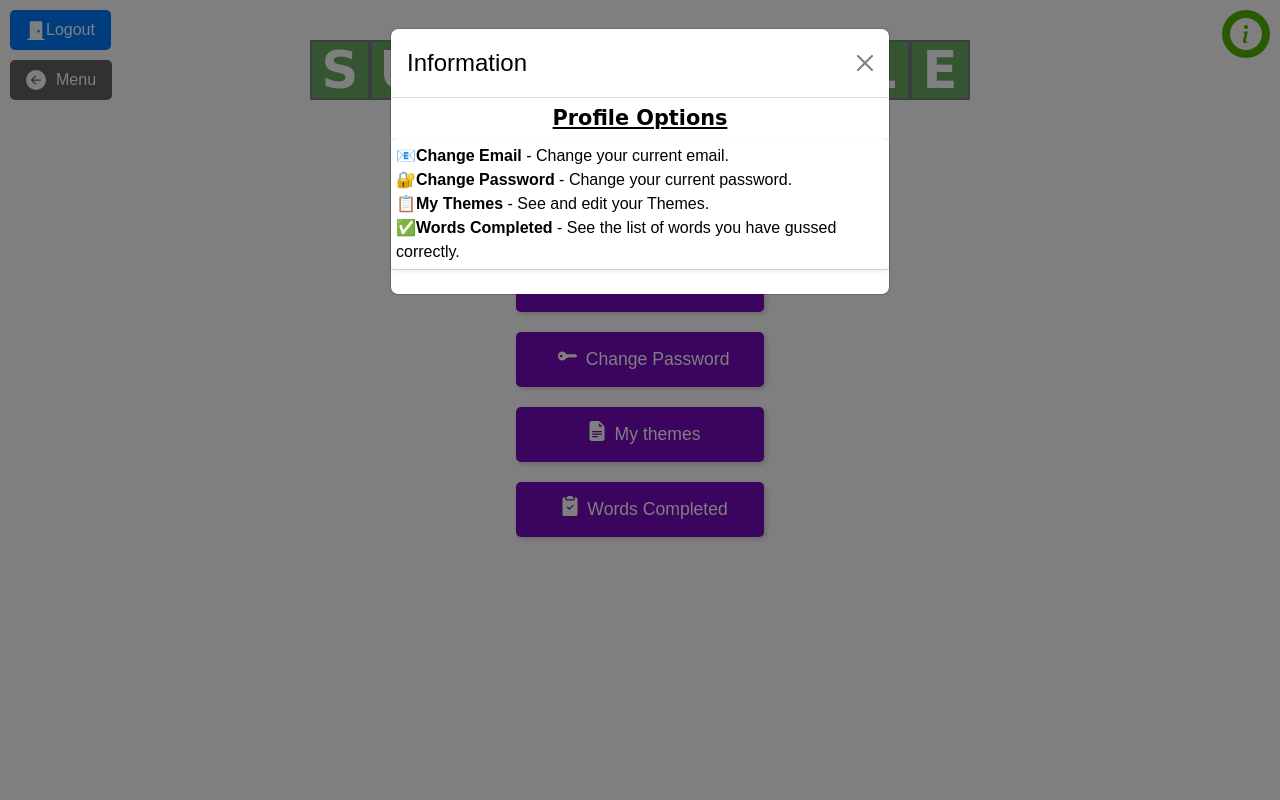
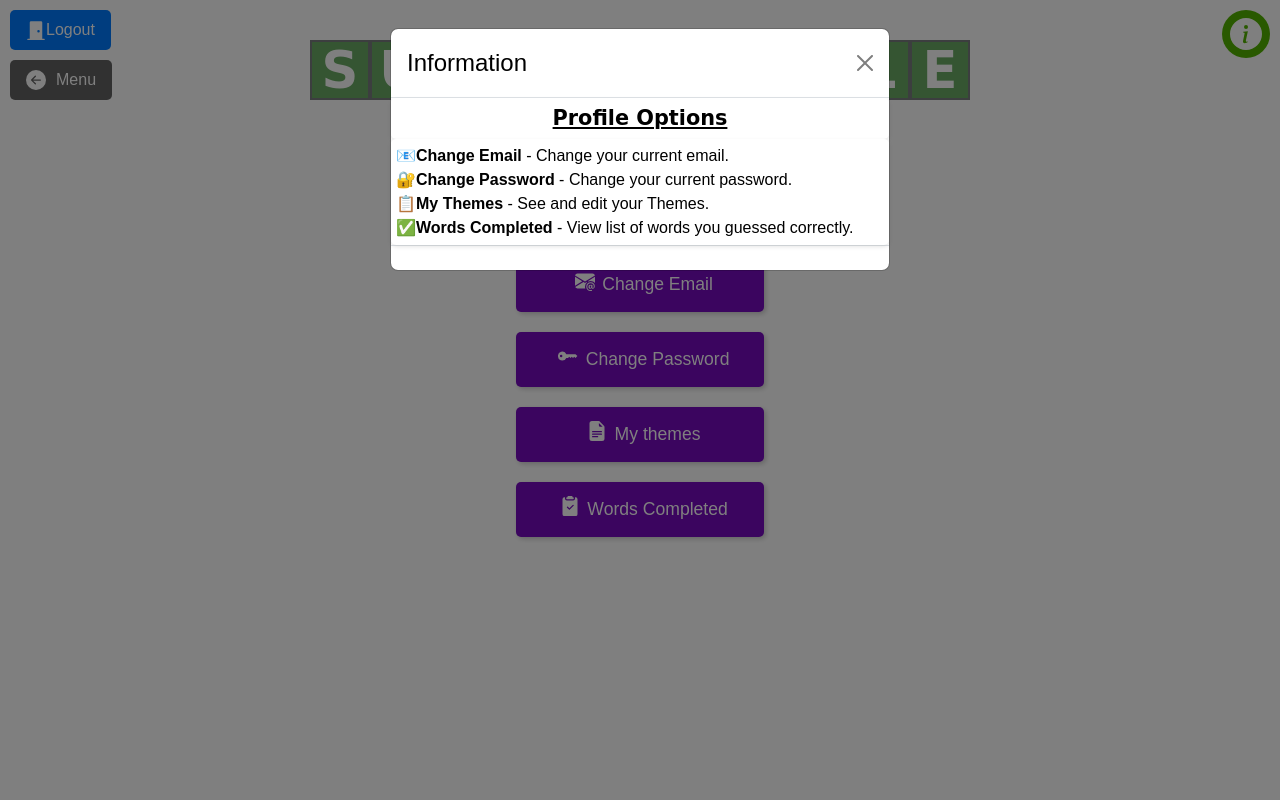
Before and after one commit to danielg5/cits5505GroupProject, a Flask app: page /profile in a window 1280 px wide, after a click that opens the changed part. Run offline with Flask 3, Linux system fonts and the light colour scheme; the visitor is signed in with stand-in values (Sample User, id 1).

Commit message:
same as last but fixed spelling error on profile information modal

```diff
--- a/app/templates/profile.html
+++ b/app/templates/profile.html
@@ -195,7 +195,7 @@
                         <b>📧Change Email</b> - Change your current email.<br>
                         <b>🔐Change Password</b> - Change your current password. <br>
                         <b>📋My Themes</b> - See and edit your Themes.<br>
-                        <b>✅Words Completed</b> - See the list of words you have gussed correctly. <br>
+                        <b>✅Words Completed</b> - View list of words you guessed correctly. <br>
                     </div>
                     <div class="modal-footer">
                         <!-- <button type="button" class="btn btn-secondary" data-bs-dismiss="modal">Close</button> -->
```
